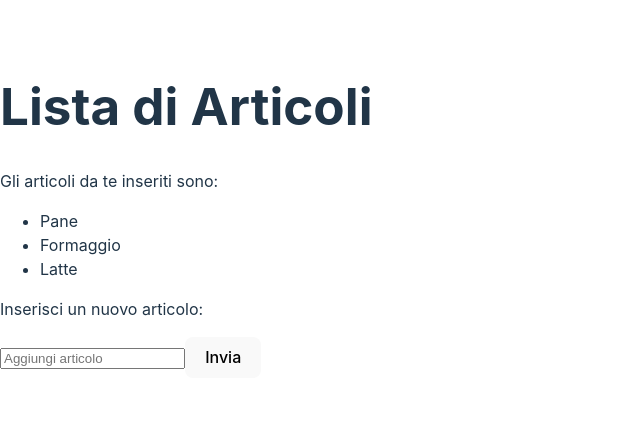
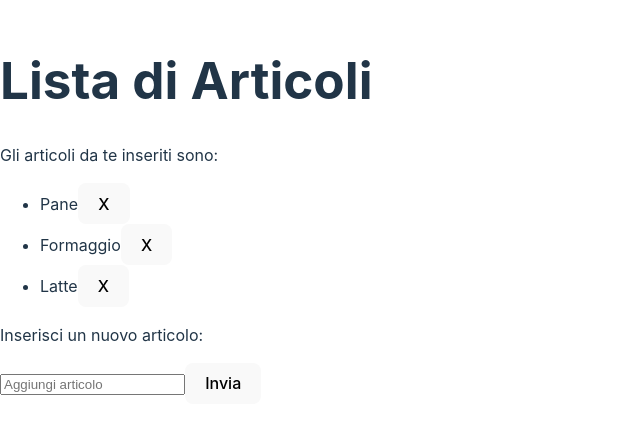
Before and after one commit to ruzica-glavas/react-form, a React (Vite) app: page / in a window 1280 px wide. Shown: the part 189-622 px from the top of the page, without its empty margins (0-640 px from the left). Built offline with nearby package versions, Linux system fonts and the light colour scheme.

Commit message:
add: remove item

```diff
--- a/src/App.jsx
+++ b/src/App.jsx
@@ -7,6 +7,7 @@ function App() {
   const [items, setItems] = useState (list)
   const [newItem, setNewItem] = useState(``)
 
+  {/* Clonaggio array per aggiungere un nuovo Item */}
   const addItem =e => {
     e.preventDefault();
     const article = newItem.trim();
@@ -18,6 +19,17 @@ function App() {
     Se lo scrivo in questo modo, nell'input mi rimane l'ultima cosa che ho aggiunto
     */}
   }
+
+  {/* Clonaggio array per rimuovere un Item */}
+
+  const removeItem = (indiceElementoArray) => {
+    const updateItems = items.filter((item, index) =>{
+      return index !== indiceElementoArray
+    });
+    setItems (updateItems);
+  }
+
+
 
 {/* Serve per non far ricaricare la pagina */}
  const handleSubmit = event => {
@@ -35,7 +47,7 @@ function App() {
 
       <ul>
           {items.map((item, index )=> (
-            <li key={index}>{item}</li>
+            <li key={index}><span>{item}</span><button onClick={() => removeItem (index)}>X</button></li>
           ))}
       </ul>
 
@@ -51,6 +63,7 @@ function App() {
         </input>
         <button>Invia</button>
       </form>
+
     </>
 
     )
```
